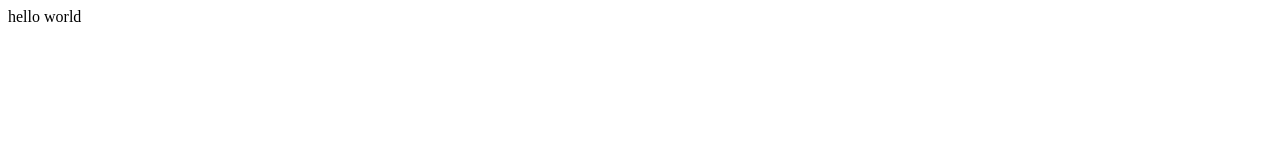
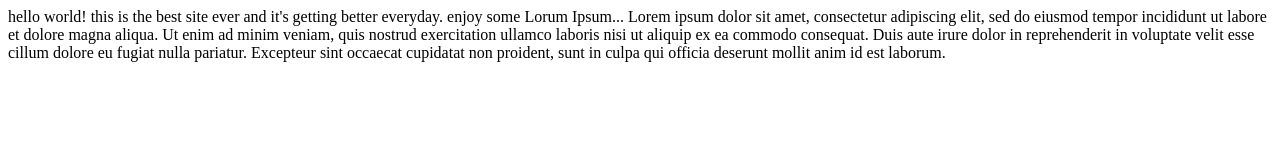
Before and after one commit to its-matt/its-matt.github.io, a plain HTML site: page index.html in a window 1280 px wide. Drawn offline with Linux system fonts and the light colour scheme.

Commit message:
Update index.html
Updated to demo key and added some sick Lorem Ipsum

```diff
--- a/index.html
+++ b/index.html
@@ -9,12 +9,18 @@
     // load Branch
       (function(b,r,a,n,c,h,_,s,d,k){if(!b[n]||!b[n]._q){for(;s<_.length;)c(h,_[s++]);d=r.createElement(a);d.async=1;d.src="https://cdn.branch.io/branch-latest.min.js";k=r.getElementsByTagName(a)[0];k.parentNode.insertBefore(d,k);b[n]=h}})(window,document,"script","branch",function(b,r){b[r]=function(){b._q.push([r,arguments])}},{_q:[],_v:1},"addListener applyCode autoAppIndex banner closeBanner closeJourney creditHistory credits data deepview deepviewCta first getCode init link logout redeem referrals removeListener sendSMS setBranchViewData setIdentity track validateCode trackCommerceEvent logEvent disableTracking".split(" "), 0);
     // init Branch
-    branch.init('key_live_niNLtMP5CRyr03eMfdVL2okbrDkuubZi');
+    branch.init('key_test_hfLHAHU7DJAvY6iVipGH5lgpvulBscYw');
   </script>
 </head>
 
 <body>
-  hello world
+  hello world!
+
+  this is the best site ever and it's getting better everyday.
+
+  enjoy some Lorum Ipsum...
+  Lorem ipsum dolor sit amet, consectetur adipiscing elit, sed do eiusmod tempor incididunt ut labore et dolore magna aliqua. Ut enim ad minim veniam, quis nostrud exercitation ullamco laboris nisi ut aliquip ex ea commodo consequat. Duis aute irure dolor in reprehenderit in voluptate velit esse cillum dolore eu fugiat nulla pariatur. Excepteur sint occaecat cupidatat non proident, sunt in culpa qui officia deserunt mollit anim id est laborum.
+
 </body>
 
 </html>
```
